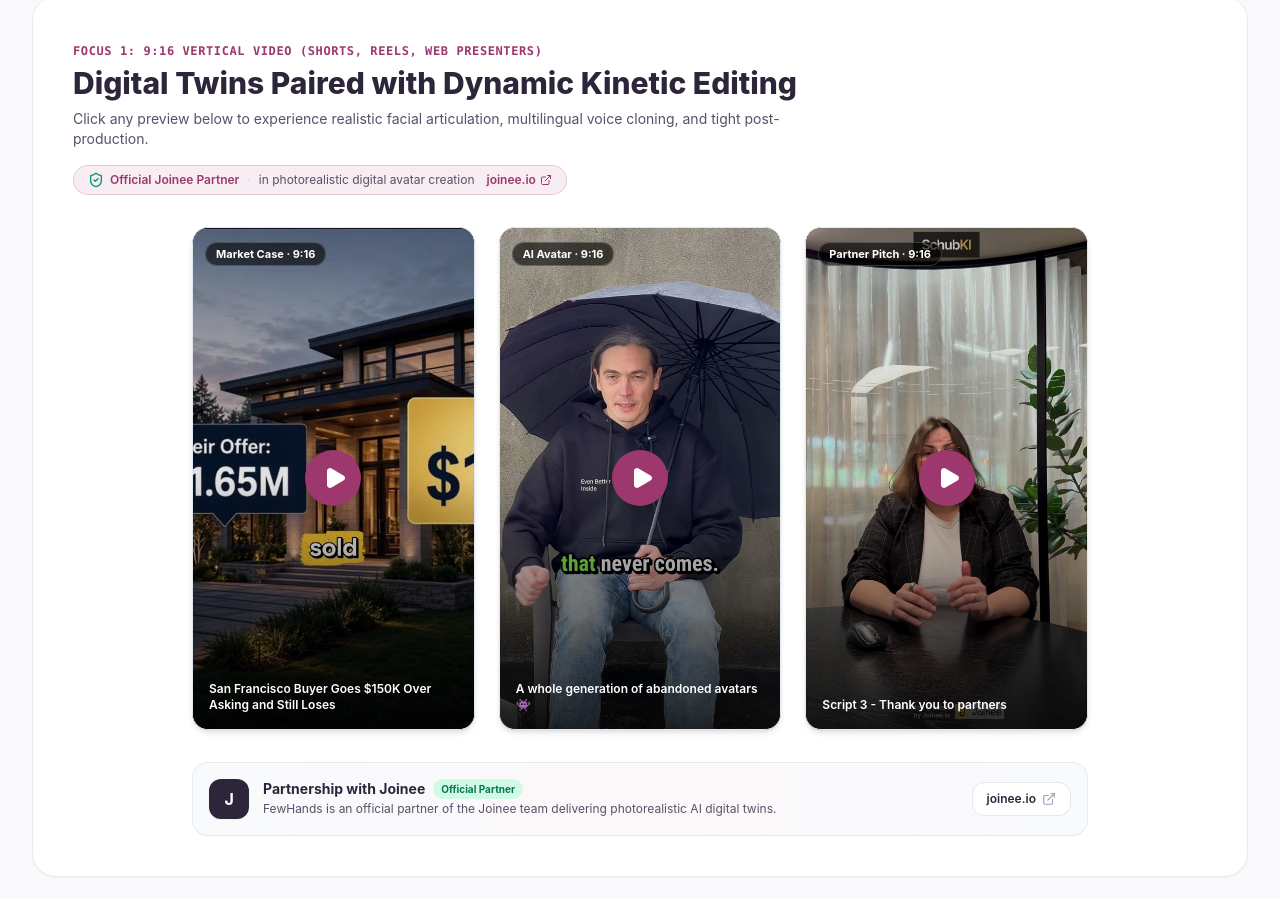
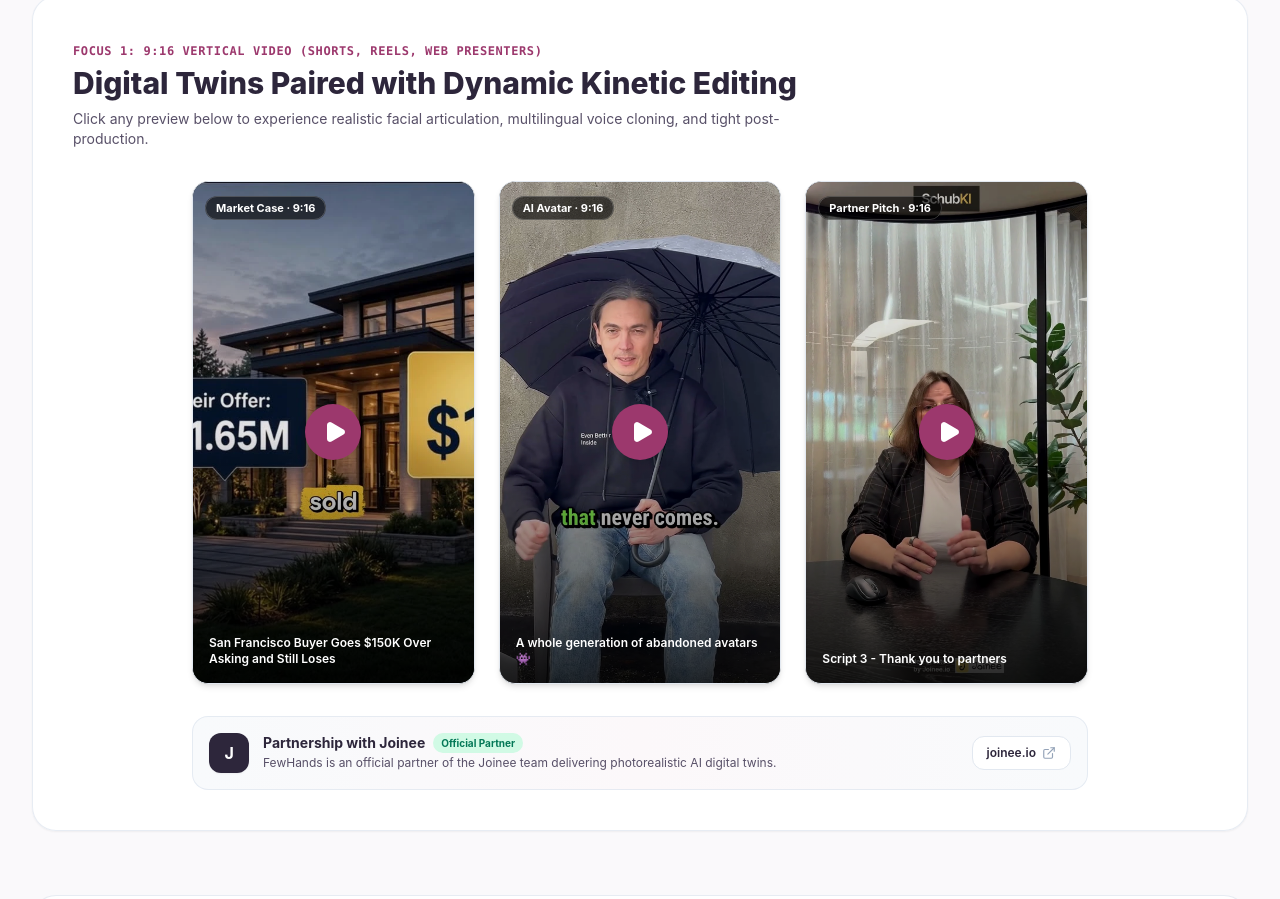
Before and after one commit to andreibdr/fewhands, a Next.js app: page /ai-video in a window 1280 px wide. Shown: the part 1296-2195 px from the top of the page. Built offline with nearby package versions, Linux system fonts and the light colour scheme.

Commit message:
Remove duplicate Joinee partnership badge from section header

```diff
--- a/components/AiVideoView.tsx
+++ b/components/AiVideoView.tsx
@@ -537,36 +537,6 @@
                 : "Click any preview below to experience realistic facial articulation, multilingual voice cloning, and tight post-production."}
             </p>
 
-            {/* JOINEE PARTNERSHIP PILL */}
-            <div className="mt-4 inline-flex flex-wrap items-center gap-2 px-3.5 py-1.5 rounded-full bg-[#f8edf3] border border-[#9c386d]/20 text-xs text-[#2d263b]">
-              <span className="flex items-center gap-1.5 font-semibold text-[#9c386d]">
-                <ShieldCheck className="w-4 h-4 text-emerald-600" />
-                <span>
-                  {lang === "ru"
-                    ? "Официальный партнер Joinee"
-                    : lang === "sr"
-                    ? "Zvanični partner Joinee"
-                    : "Official Joinee Partner"}
-                </span>
-              </span>
-              <span className="text-slate-300">·</span>
-              <span className="text-[#585068]">
-                {lang === "ru"
-                  ? "в услуге создания гиперреалистичных цифровых аватаров"
-                  : lang === "sr"
-                  ? "u kreiranju digitalnih avatara"
-                  : "in photorealistic digital avatar creation"}
-              </span>
-              <a
-                href="https://www.joinee.io/"
-                target="_blank"
-                rel="noopener noreferrer"
-                className="inline-flex items-center gap-1 text-[#9c386d] hover:underline font-semibold ml-1"
-              >
-                <span>joinee.io</span>
-                <ExternalLink className="w-3 h-3" />
-              </a>
-            </div>
           </div>
 
           <div className="grid sm:grid-cols-2 md:grid-cols-3 gap-6 max-w-4xl mx-auto">
```
